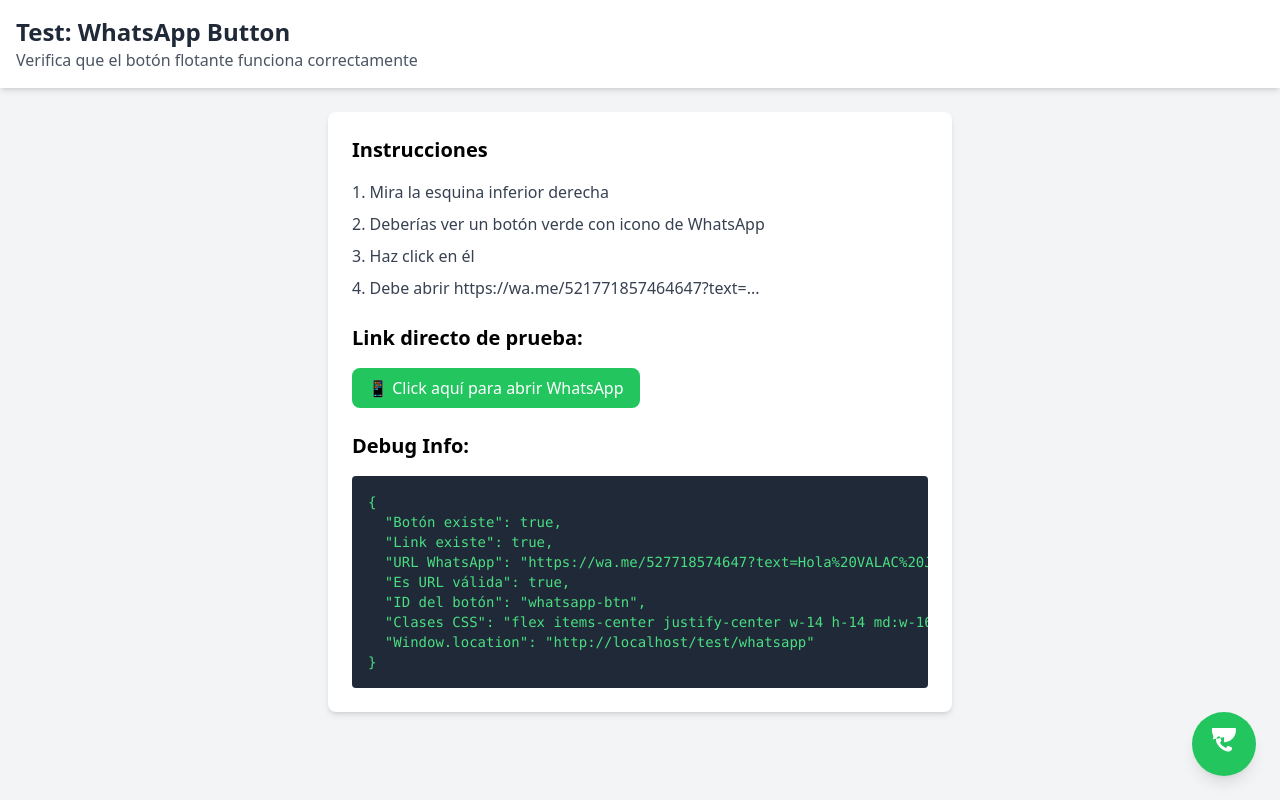
After one commit to GILVA20/valac_jewelry, a Flask app: page /test/whatsapp in a window 1280 px wide. The commit adds this page. Run offline with Flask 3, Linux system fonts and the light colour scheme; some libraries are stand-ins or nearby versions.

Commit message:
commit whastapp button changes

```diff
--- a/valac_jewelry/__init__.py
+++ b/valac_jewelry/__init__.py
@@ -126,6 +126,10 @@ def create_app():
     from .routes.contact import contact_bp
     app.register_blueprint(contact_bp)
 
+    # Registrar rutas de testing
+    from .routes.test import test_bp
+    app.register_blueprint(test_bp)
+
         # Registrar blueprint de órdenes para seguimiento
     from .routes.orders import orders_bp
     app.register_blueprint(orders_bp)
--- a/valac_jewelry/app.py
+++ b/valac_jewelry/app.py
@@ -37,8 +37,7 @@
 #    app.run(debug=True)
 #
 # valac_jewelry/app.py
-# valac_jewelry/app.py
-from . import create_app
+from valac_jewelry import create_app
 
 app = create_app()
 
--- a/valac_jewelry/config.py
+++ b/valac_jewelry/config.py
@@ -23,8 +23,8 @@ class Config:
     # SALES ASSISTANT CONFIGURATION (Sprint 1 - Infraestructura)
     # ========================================================================
     SALES_ASSISTANT = {
-        'whatsapp_number': '+521 771 857 4647',
-        'whatsapp_number_clean': '521771857464647',  # Sin espacios ni símbolos
+        'whatsapp_number': '+52 771 857 4647',
+        'whatsapp_number_clean': '527718574647',  # Sin espacios ni símbolos
         'default_message': 'Hola VALAC, tengo una pregunta',
         'locale': 'es-MX',  # Español de México
         'routes': {
--- /dev/null
+++ b/valac_jewelry/routes/test.py
@@ -0,0 +1,22 @@
+"""
+routes/test.py - Rutas de testing
+"""
+from flask import Blueprint, render_template
+
+test_bp = Blueprint('test', __name__, url_prefix='/test')
+
+@test_bp.route('/whatsapp')
+def test_whatsapp():
+    """Página de test para WhatsApp button"""
+    return render_template('test_whatsapp.html')
+
+@test_bp.route('/debug')
+def debug():
+    """Información de debug"""
+    from flask import current_app
+    return {
+        'status': 'OK',
+        'sales_assistant_config': current_app.config.get('SALES_ASSISTANT', {}),
+        'whatsapp_number': current_app.config.get('SALES_ASSISTANT', {}).get('whatsapp_number'),
+        'message': 'Abre http://localhost:5000/test/whatsapp para probar el botón'
+    }
--- a/valac_jewelry/templates/base.html
+++ b/valac_jewelry/templates/base.html
@@ -91,5 +91,8 @@
   </script>
 
   {% block scripts_extra %}{% endblock %}
+
+  <!-- Sprint 2: Sales Assistant Floating Button (Minimalista & Lujo) -->
+  {% include 'components/sales_button.html' %}
 </body>
 </html>
--- /dev/null
+++ b/valac_jewelry/templates/test_whatsapp.html
@@ -0,0 +1,90 @@
+<!DOCTYPE html>
+<html lang="es">
+<head>
+    <meta charset="UTF-8">
+    <meta name="viewport" content="width=device-width, initial-scale=1.0">
+    <title>Test WhatsApp Button - VALAC Joyas</title>
+    <script src="https://cdn.tailwindcss.com"></script>
+    <style>
+        @keyframes fade-in {
+            from {
+                opacity: 0;
+                transform: translateY(20px);
+            }
+            to {
+                opacity: 1;
+                transform: translateY(0);
+            }
+        }
+        .animate-fade-in {
+            animation: fade-in 0.6s ease-out;
+        }
+    </style>
+</head>
+<body class="bg-gray-100">
+    <!-- Encabezado -->
+    <div class="bg-white shadow-md p-4">
+        <h1 class="text-2xl font-bold text-gray-800">Test: WhatsApp Button</h1>
+        <p class="text-gray-600">Verifica que el botón flotante funciona correctamente</p>
+    </div>
+
+    <!-- Contenido -->
+    <div class="max-w-2xl mx-auto p-6">
+        <div class="bg-white rounded-lg shadow-md p-6">
+            <h2 class="text-xl font-semibold mb-4">Instrucciones</h2>
+            <ol class="list-decimal list-inside space-y-2 text-gray-700">
+                <li>Mira la esquina inferior derecha</li>
+                <li>Deberías ver un botón verde con icono de WhatsApp</li>
+                <li>Haz click en él</li>
+                <li>Debe abrir https://wa.me/521771857464647?text=...</li>
+            </ol>
+
+            <h2 class="text-xl font-semibold mt-6 mb-4">Link directo de prueba:</h2>
+            <a href="https://wa.me/527718574647?text=Hola%20VALAC%20Joyas%20tengo%20una%20pregunta"
+               target="_blank"
+               rel="noopener noreferrer"
+               class="inline-block bg-green-500 text-white px-4 py-2 rounded-lg hover:bg-green-600 transition-colors">
+                📱 Click aquí para abrir WhatsApp
+            </a>
+
+            <h2 class="text-xl font-semibold mt-6 mb-4">Debug Info:</h2>
+            <pre id="debug" class="bg-gray-800 text-green-400 p-4 rounded text-sm overflow-auto">Cargando...</pre>
+        </div>
+    </div>
+
+    <!-- WhatsApp Button Component -->
+    <div class="fixed bottom-6 right-6 z-50" id="whatsapp-btn">
+        <a href="https://wa.me/527718574647?text=Hola%20VALAC%20Joyas%20tengo%20una%20pregunta"
+           target="_blank"
+           rel="noopener noreferrer"
+           class="flex items-center justify-center w-14 h-14 md:w-16 md:h-16 rounded-full bg-green-500 hover:bg-green-600 shadow-lg hover:shadow-2xl transition-all duration-300 transform hover:scale-110 active:scale-95 animate-fade-in"
+           title="Contactar por WhatsApp">
+            <!-- Ícono WhatsApp SVG -->
+            <svg class="w-7 h-7 md:w-8 md:h-8 text-white" fill="currentColor" viewBox="0 0 24 24">
+                <path d="M17.472 14.382c-.297-.149-1.758-.867-2.03-.967-.273-.099-.471-.148-.67.15-.197.297-.767.966-.94 1.164-.173.199-.347.223-.644.075-.297-.15-1.255-.463-2.39-1.475-.883-.788-1.48-1.761-1.653-2.059-.173-.297-.018-.458.13-.606.134-.133.298-.347.446-.52.149-.174.198-.298.298-.497.099-.198.05-.371-.025-.52-.075-.149-.669-1.612-.916-2.207-.242-.579-.487-.5-.67-.51-.173-.008-.371-.01-.57-.01-.198 0-.52.074-.792.372-.272.297-1.04 1.016-1.04 2.479 0 1.462 1.065 2.875 1.213 3.074.149.198 2.096 3.2 5.076 4.487.709.306 1.262.489 1.694.625.712.227 1.36.195 1.871.118.571-.085 1.758-.719 2.006-1.413.248-.694.248-1.289.173-1.413-.074-.124-.272-.198-.57-.347m-5.421-7.403h-.004a9.87 9.87 0 00-4.781 1.149l-.335-.214-3.48.646.659-2.405c-.746-1.291-1.173-2.793-1.173-4.377 0-4.967 4.045-9.01 9.01-9.01 2.407 0 4.665.933 6.361 2.605 1.695 1.672 2.633 3.926 2.633 6.331 0 4.967-4.045 9.01-9.01 9.01z"/>
+            </svg>
+        </a>
+    </div>
+
+    <script>
+        // Debug Info
+        window.addEventListener('load', function() {
+            const btn = document.getElementById('whatsapp-btn');
+            const link = document.querySelector('#whatsapp-btn a');
+
+            const debug = {
+                'Botón existe': !!btn,
+                'Link existe': !!link,
+                'URL WhatsApp': link ? link.href : 'NO',
+                'Es URL válida': link ? link.href.includes('wa.me') : false,
+                'ID del botón': link ? link.parentElement.id : 'NO',
+                'Clases CSS': link ? link.className : 'NO',
+                'Window.location': window.location.href
+            };
+
+            document.getElementById('debug').textContent = JSON.stringify(debug, null, 2);
+            console.log('Debug Info:', debug);
+        });
+    </script>
+</body>
+</html>
```
Also changed, not shown: valac_jewelry/static/css/output.css (added, +14 -0 lines), valac_jewelry/static/css/styles.css (added, +18 -0 lines), valac_jewelry/templates/components/sales_button.html (added, +96 -0 lines), valac_jewelry/wsgi.py (added, +10 -0 lines), static/css/output.css, 1 other file.
